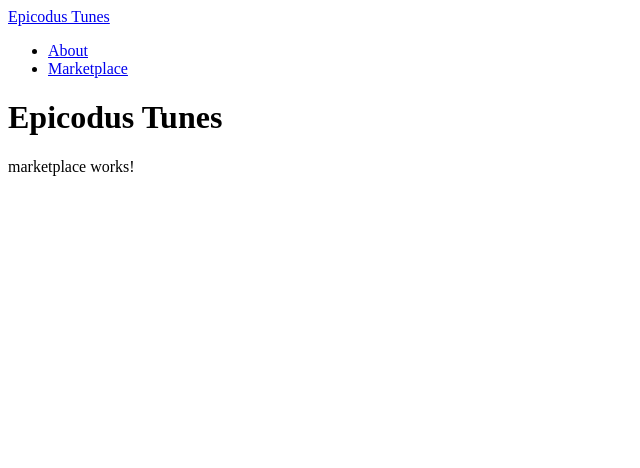
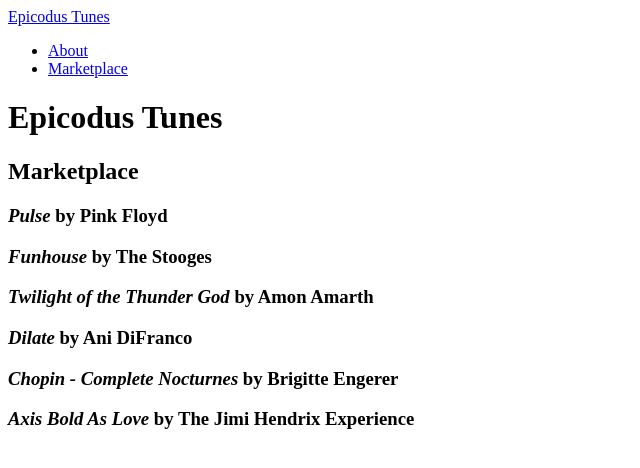
Before and after one commit to Epicodus-MT/angular2-online-store, an Angular app: page /marketplace in a window 1280 px wide. Shown: the top 468 px of the page, without its empty margins (0-640 px from the left). Built offline with nearby package versions, Linux system fonts and the light colour scheme.

Commit message:
create new model class called album.model

```diff
--- /dev/null
+++ b/src/app/album.model.ts
@@ -0,0 +1,3 @@
+export class Album {
+  constructor (public title: string, public artist: string, public description: string, public id: number) { }
+}
--- a/src/app/app.module.ts
+++ b/src/app/app.module.ts
@@ -14,7 +14,7 @@
     AppComponent,
     WelcomeComponent,
     AboutComponent,
-    MarketplaceComponent
+    MarketplaceComponent,
   ],
   imports: [
     BrowserModule,
--- a/src/app/marketplace/marketplace.component.html
+++ b/src/app/marketplace/marketplace.component.html
@@ -1,3 +1,7 @@
-<p>
-  marketplace works!
-</p>
+<h2>Marketplace</h2>
+
+<div *ngFor="let album of albums" class="panel panel-default">
+  <div class="panel-body">
+    <h3><em>{{album.title}}</em> by {{album.artist}}</h3>
+  </div>
+</div>
--- a/src/app/marketplace/marketplace.component.ts
+++ b/src/app/marketplace/marketplace.component.ts
@@ -1,15 +1,26 @@
-import { Component, OnInit } from '@angular/core';
+import { Component } from '@angular/core';
+import { Album } from '../album.model';
 
 @Component({
   selector: 'app-marketplace',
   templateUrl: './marketplace.component.html',
   styleUrls: ['./marketplace.component.css']
 })
-export class MarketplaceComponent implements OnInit {
 
-  constructor() { }
 
-  ngOnInit() {
-  }
-
+export class MarketplaceComponent {
+  albums: Album[] = [
+   new Album("Pulse", "Pink Floyd",
+       "A live  album by the English progressive rock band originally released in 1995, on the label EMI in the United Kingdom.", 1),
+   new Album("Funhouse", "The Stooges",
+       "The second  album from the American rock band, released in 1970 by Elektra Records.", 2),
+   new Album("Twilight of the Thunder God", "Amon Amarth",
+       "Seventh album by the Swedish band, released in 2008, based on Thor's battle with the serpent Jörmungandr.", 3),
+   new Album("Dilate", "Ani DiFranco",
+       "Her highest-selling and most acclaimed album, released in 1996.", 4),
+   new Album("Chopin - Complete Nocturnes", "Brigitte Engerer",
+       "Released in 2010, this is Engerer's own rendition of the classical composer Chopin.", 5),
+   new Album("Axis Bold As Love", "The Jimi Hendrix Experience",
+       "Second studio album by the English-American band, released in 1967.", 6)
+ ];
 }
```
